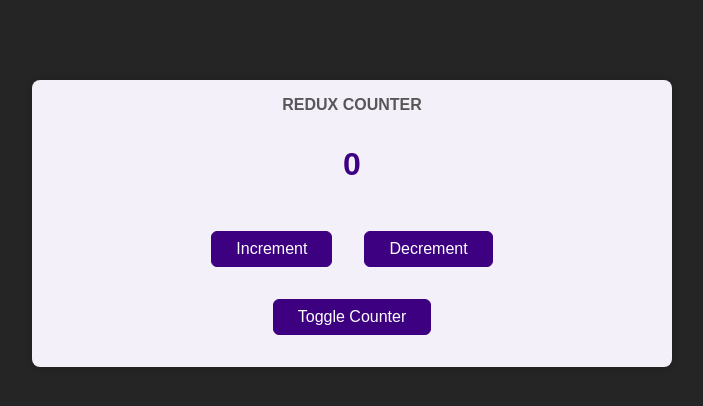
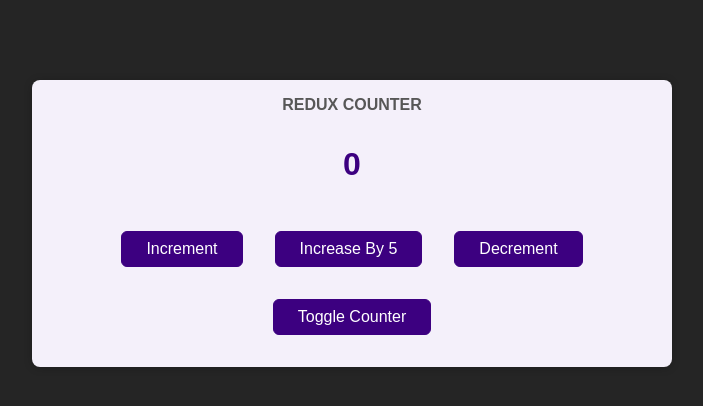
Before and after one commit to riyoneri/state-management--react, a React (Create React App) app in the folder 02 - redux-counter/: page / in a window 1280 px wide. Shown: the top 406 px of the page, without its empty margins (288-991 px from the left). Built offline with nearby package versions, Linux system fonts and the light colour scheme.

Commit message:
feat: dispatch increase handler in counter[redux]

```diff
--- a/02 - redux-counter/src/components/Counter.js
+++ b/02 - redux-counter/src/components/Counter.js
@@ -9,6 +9,10 @@ const Counter = () => {
   const incrementHandler = () => {
     dispatch({ type: "increment" });
   };
+
+  const increaseHandler = () => {
+    dispatch({type: "increase", value: 5})
+  }
 
   const decrementHandler = () => {
     dispatch({ type: "decrement" });
@@ -22,6 +26,7 @@ const Counter = () => {
       <div className={classes.value}>{counter}</div>
       <div>
         <button onClick={incrementHandler}>Increment</button>
+        <button onClick={increaseHandler}>Increase By 5</button>
         <button onClick={decrementHandler}>Decrement</button>
       </div>
       <button onClick={toggleCounterHandler}>Toggle Counter</button>
```
